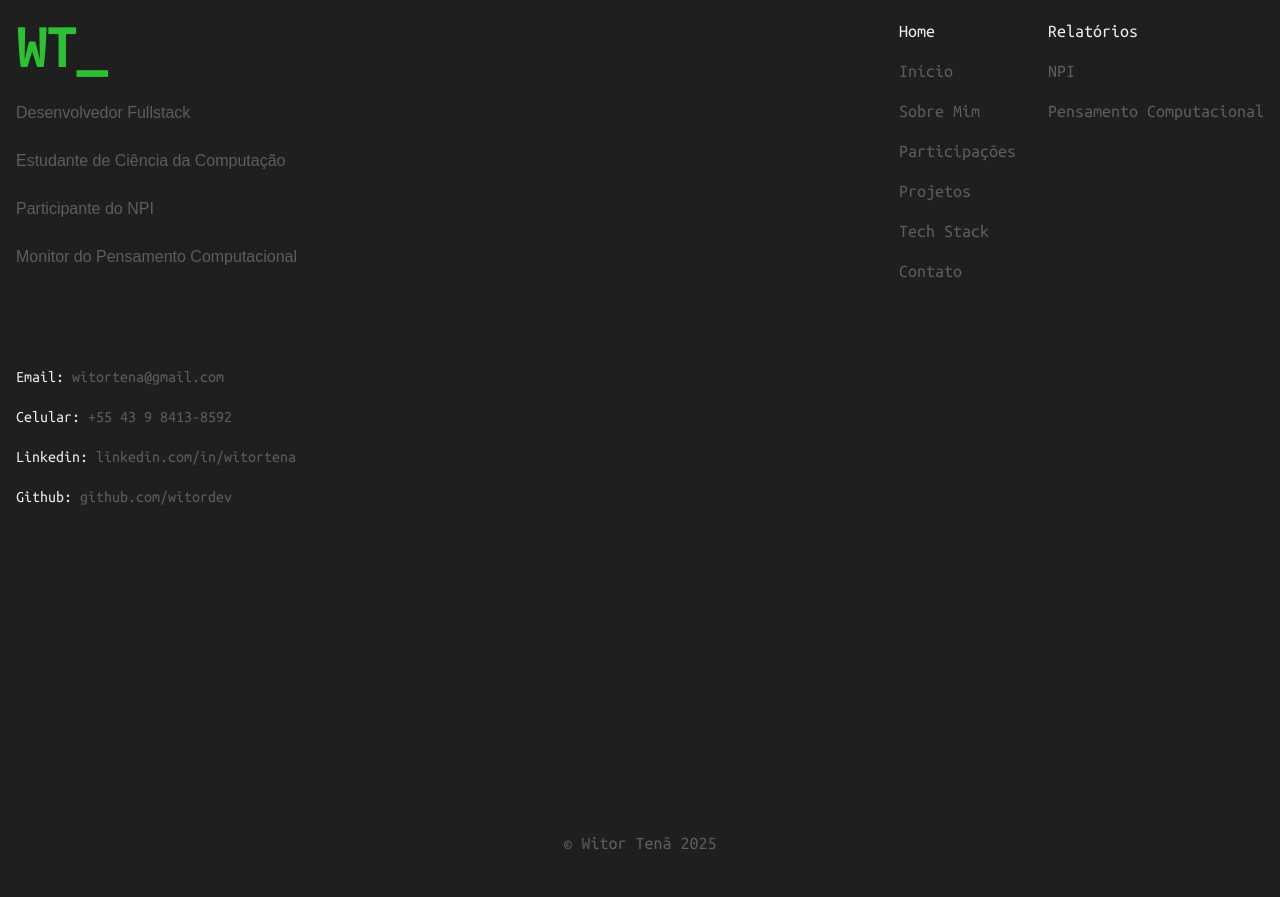
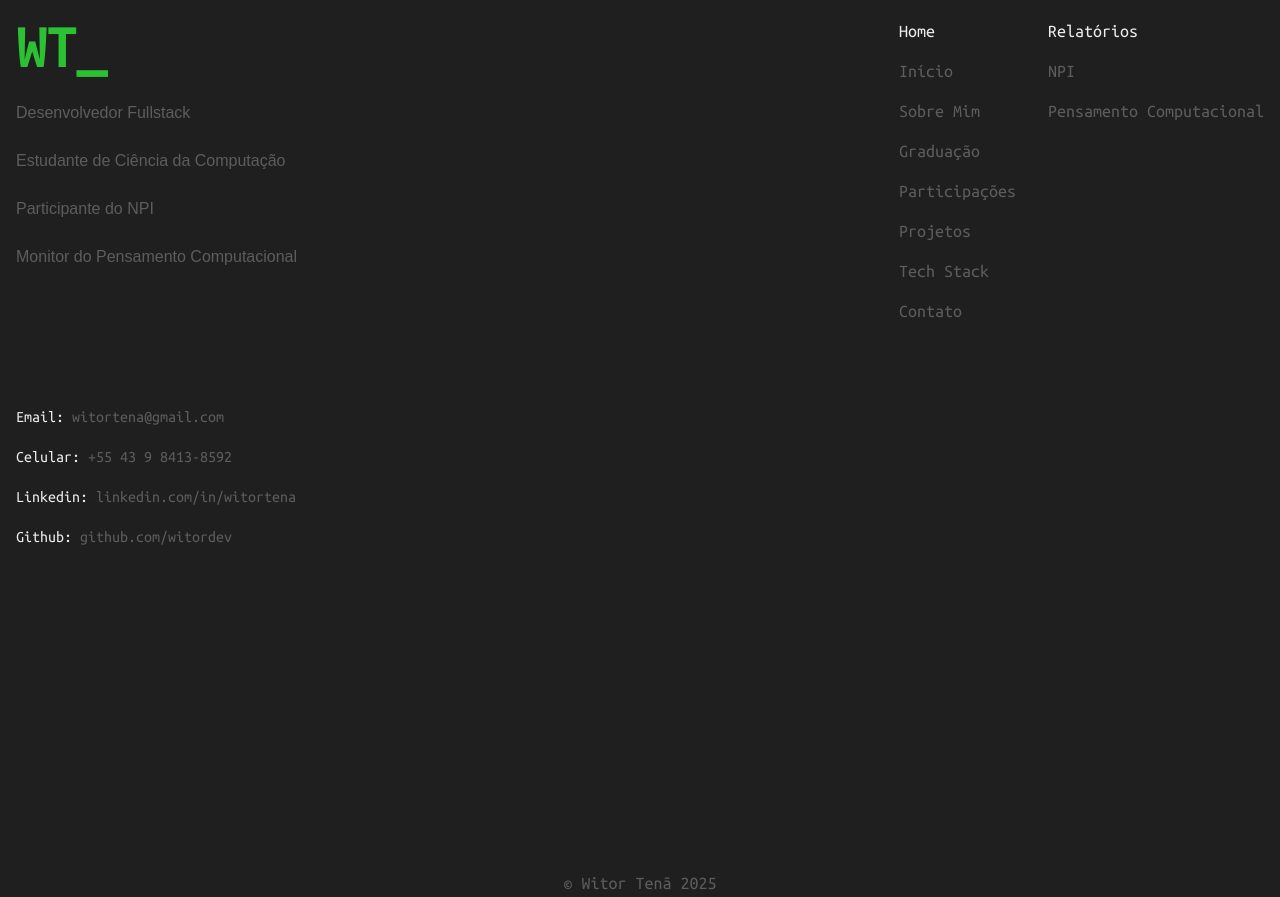
Before and after one commit to WitorDev/witortena, a Next.js app: page / in a window 1280 px wide. Shown: the part 5540-6437 px from the top of the page. Before the commit the page ends 6397 px from the top, so only its background shows below. Built offline with nearby package versions, Linux system fonts and the light colour scheme; a web font is replaced by a local one.

Commit message:
updated footer for new section link

```diff
--- a/app/components/Footer.tsx
+++ b/app/components/Footer.tsx
@@ -90,6 +90,7 @@ export default function Hero() {
                   {[
                     { to: "hero", label: "Início" },
                     { to: "about", label: "Sobre Mim" },
+                    { to: "education", label: "Graduação" },
                     { to: "contributions", label: "Participações" },
                     { to: "projects", label: "Projetos" },
                     { to: "tech", label: "Tech Stack" },
@@ -118,6 +119,7 @@ export default function Hero() {
                   {[
                     { to: "hero", label: "Início" },
                     { to: "about", label: "Sobre Mim" },
+                    { to: "education", label: "Graduação" },
                     { to: "contributions", label: "Participações" },
                     { to: "projects", label: "Projetos" },
                     { to: "tech", label: "Tech Stack" },
```
